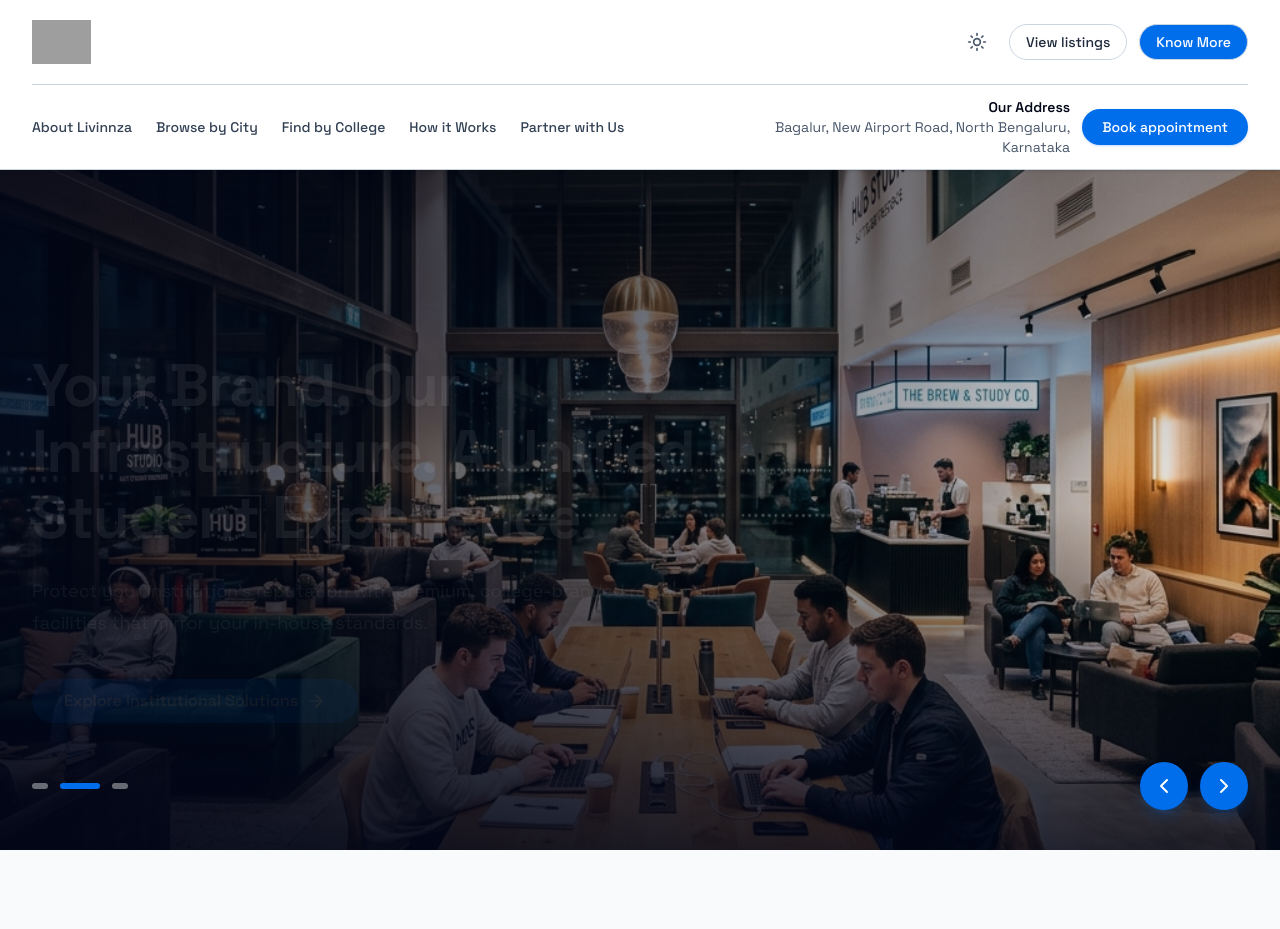
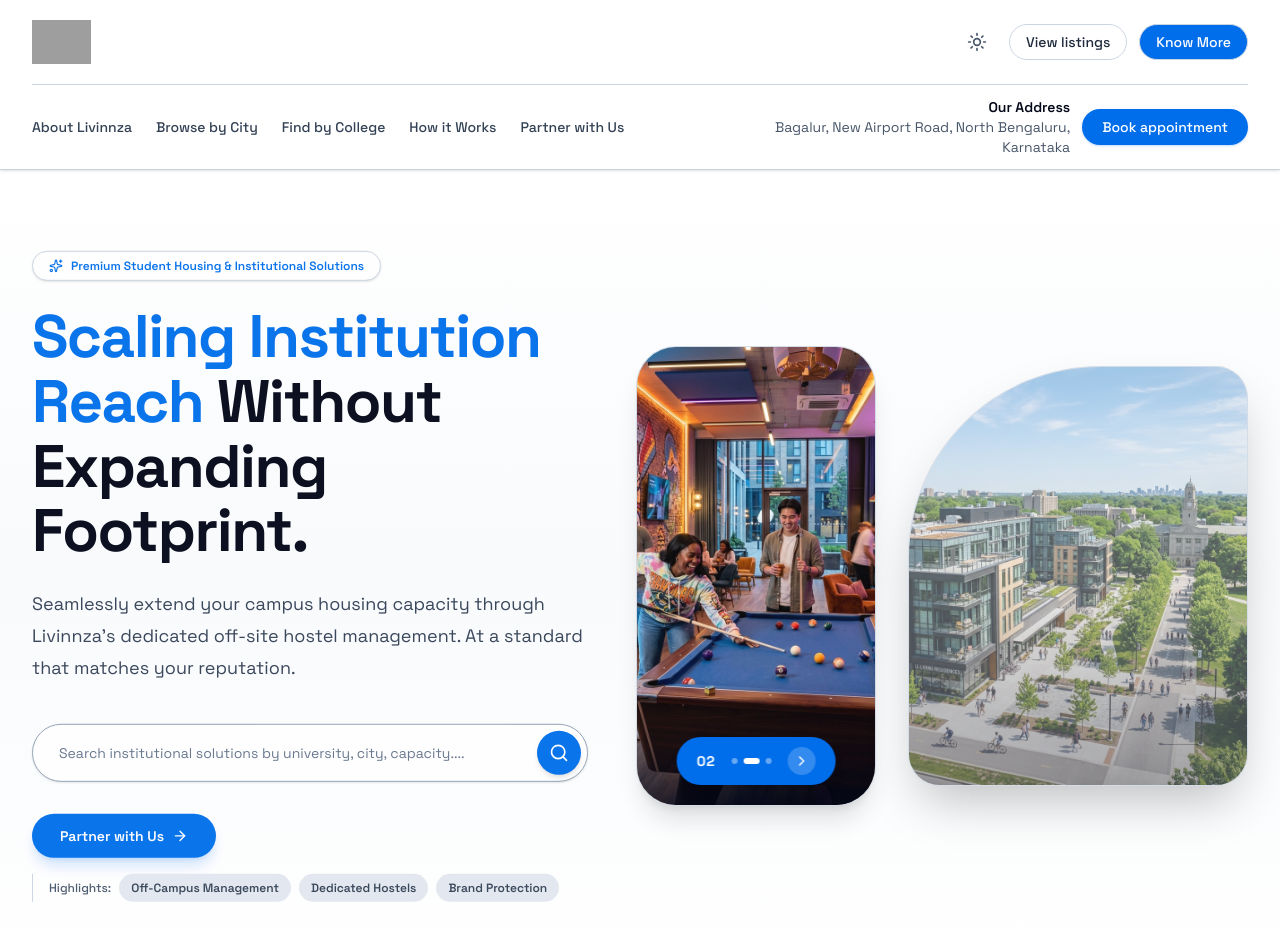
Before and after one commit to Aparna-1999/livinzza, a Next.js app: page / in a window 1280 px wide. Shown: the top 929 px of the page. Built offline with nearby package versions, Linux system fonts and the light colour scheme; grey boxes are pictures that could not be loaded.

Commit message:
Ui changes

```diff
--- a/src/components/organisms/UniversitySlider.tsx
+++ b/src/components/organisms/UniversitySlider.tsx
@@ -5,37 +5,51 @@ import Image from "next/image";
 import { AnimatePresence, motion } from "framer-motion";
 import { Typography } from "../atoms/Typography";
 import { Button } from "../atoms/Button";
-import { ArrowRight, ChevronLeft, ChevronRight } from "lucide-react";
+import { Badge } from "../atoms/Badge";
+import { ArrowRight, ChevronRight, Search, Sparkles } from "lucide-react";
 
 const sliderData = [
   {
     id: 1,
-    headline: "Scaling Your Institution’s Reach Without Expanding Your Footprint.",
-    subheadline: "Seamlessly extend your campus housing capacity through Livinnza’s dedicated off-site hostel management.",
-    cta: "Partner with Us",
-    href: "/partner-with-us",
-    image: "/images/slider_1_capacity.png",
+    highlight: "Affordable Hostels",
+    headline: " & Shared Living Redefined.",
+    subheadline: "Affordable hostels and shared accommodations with aesthetically designed rooms, shared amenities, a vibrant community and convenient services. At a price that suits every wallet.",
+    cta: "Find Your Hostel",
+    href: "/hostels",
+    searchPlaceholder: "Find your comfortable stay by your college, location, city....",
+    imageLeft: "/images/lifestyle_1.png",
+    imageRight: "/images/slider_3_network.png",
+    tags: ["Bangalore", "Christ University", "Jain University", "Affordable"],
   },
   {
     id: 2,
-    headline: "Your Brand, Our Infrastructure. A Unified Student Experience.",
-    subheadline: "Protect your institution's reputation with premium, college-branded residential facilities that mirror your in-house standards.",
-    cta: "Explore Institutional Solutions",
-    href: "/institutional-solutions",
-    image: "/images/slider_2_brand.png",
+    highlight: "Scaling Institution Reach",
+    headline: " Without Expanding Footprint.",
+    subheadline: "Seamlessly extend your campus housing capacity through Livinnza’s dedicated off-site hostel management. At a standard that matches your reputation.",
+    cta: "Partner with Us",
+    href: "/partner-with-us",
+    searchPlaceholder: "Search institutional solutions by university, city, capacity....",
+    imageLeft: "/images/lifestyle_2.png",
+    imageRight: "/images/slider_1_capacity.png",
+    tags: ["Off-Campus Management", "Dedicated Hostels", "Brand Protection"],
   },
   {
     id: 3,
-    headline: "Bangalore’s Premier Student Housing Network at Your Fingertips.",
-    subheadline: "Curated, verified, and strategically located hostels for students and parents seeking academic-focused living.",
-    cta: "Find Your Hostel",
-    href: "#cities",
-    image: "/images/slider_3_network.png",
+    highlight: "Your Brand, Our Infrastructure.",
+    headline: " A Unified Experience.",
+    subheadline: "Protect your institution's reputation with premium, college-branded residential facilities that mirror your in-house standards. Designed for student success.",
+    cta: "Explore Solutions",
+    href: "/know-more",
+    searchPlaceholder: "Explore branded hostels near Christ, Jain, VIT, DU....",
+    imageLeft: "/images/lifestyle_3.png",
+    imageRight: "/images/slider_2_brand.png",
+    tags: ["Verified Safety", "Premium Amenities", "Warden Supervision"],
   },
 ];
 
 const UniversitySlider = () => {
   const [activeSlide, setActiveSlide] = useState(0);
+  const [searchQuery, setSearchQuery] = useState("");
 
   useEffect(() => {
     const interval = window.setInterval(() => {
@@ -46,88 +60,148 @@ const UniversitySlider = () => {
   }, []);
 
   const nextSlide = () => setActiveSlide((current) => (current + 1) % sliderData.length);
-  const prevSlide = () => setActiveSlide((current) => (current - 1 + sliderData.length) % sliderData.length);
+
+  const handleSearch = (e: React.FormEvent) => {
+    e.preventDefault();
+    if (searchQuery.trim()) {
+      window.location.href = `/hostels?q=${encodeURIComponent(searchQuery.trim())}`;
+    } else {
+      window.location.href = sliderData[activeSlide].href;
+    }
+  };
 
   return (
-    <section id="executive-vision" className="relative h-[85vh] min-h-[600px] w-full overflow-hidden bg-slate-950">
-      <AnimatePresence mode="popLayout" initial={false}>
+    <section id="executive-vision" className="relative w-full overflow-hidden bg-gradient-to-b from-white via-slate-50 to-white py-12 lg:py-20 dark:from-slate-950 dark:via-slate-900 dark:to-slate-950">
+      <div className="mx-auto max-w-7xl px-4 sm:px-6 lg:px-8">
+        <div className="grid gap-12 lg:grid-cols-[1.1fr_0.9fr] lg:items-center lg:gap-8 xl:gap-12 min-h-[600px]">
+          {/* Left Column: Text, Search Bar, CTA */}
+          <div className="flex flex-col justify-center">
+            <AnimatePresence mode="wait">
+              <motion.div
+                key={activeSlide}
+                initial={{ opacity: 0, y: 20 }}
+                animate={{ opacity: 1, y: 0 }}
+                exit={{ opacity: 0, y: -20 }}
+                transition={{ duration: 0.5, ease: "easeOut" }}
+              >
+                <div className="mb-6 inline-flex items-center gap-2 rounded-full border border-slate-200 bg-white px-4 py-1.5 text-xs font-semibold text-primary shadow-sm dark:border-white/10 dark:bg-white/5 dark:text-primary/90">
+                  <Sparkles className="h-3.5 w-3.5" />
+                  <span>Premium Student Housing & Institutional Solutions</span>
+                </div>
+
+                <Typography variant="h1" className="text-[clamp(2.4rem,4.5vw,4.2rem)] font-extrabold leading-[1.08] tracking-tight text-slate-900 dark:text-white">
+                  <span className="text-primary">{sliderData[activeSlide].highlight}</span>
+                  {sliderData[activeSlide].headline}
+                </Typography>
+
+                <Typography variant="p" className="mt-6 max-w-xl text-lg leading-8 text-slate-600 dark:text-slate-300">
+                  {sliderData[activeSlide].subheadline}
+                </Typography>
+
+                {/* Search Bar */}
+                <form onSubmit={handleSearch} className="mt-10 flex w-full max-w-xl items-center justify-between rounded-full border border-slate-300 bg-white p-1.5 shadow-sm transition-shadow hover:shadow-md dark:border-white/15 dark:bg-slate-900">
+                  <input
+                    type="text"
+                    value={searchQuery}
+                    onChange={(e) => setSearchQuery(e.target.value)}
+                    placeholder={sliderData[activeSlide].searchPlaceholder}
+                    className="w-full bg-transparent px-5 py-3 text-sm text-slate-800 placeholder-slate-400 focus:outline-none dark:text-white"
+                  />
+                  <button
+                    type="submit"
+                    className="flex h-11 w-11 shrink-0 items-center justify-center rounded-full bg-primary text-white shadow-md transition-all hover:bg-primary-hover"
+                    aria-label="Search hostels"
+                  >
+                    <Search className="h-5 w-5" />
+                  </button>
+                </form>
+
+                {/* Quick Action CTA & Tags */}
+                <div className="mt-8 flex flex-wrap items-center gap-4">
+                  <Button href={sliderData[activeSlide].href} variant="primary" className="inline-flex items-center gap-2 rounded-full px-7 py-3.5 text-sm font-semibold shadow-lg shadow-primary/20">
+                    {sliderData[activeSlide].cta}
+                    <ArrowRight className="h-4 w-4" />
+                  </Button>
+
+                  <div className="flex flex-wrap items-center gap-2 border-l border-slate-200 pl-4 dark:border-white/10">
+                    <span className="text-xs font-medium text-slate-500 dark:text-slate-400">Highlights:</span>
+                    {sliderData[activeSlide].tags.map((tag) => (
+                      <Badge key={tag} variant="secondary" className="rounded-full bg-slate-100 px-3 py-1.5 text-xs text-slate-600 dark:bg-white/5 dark:text-slate-300">
+                        {tag}
+                      </Badge>
+                    ))}
+                  </div>
+                </div>
+              </motion.div>
+            </AnimatePresence>
+          </div>
+
+          {/* Right Column: The Two Beautiful Image Containers */}
+          <div className="relative flex items-center justify-center gap-4 sm:gap-6 lg:gap-8 py-6">
+            {/* Container 1: Left Image (Tall Pill) */}
+            <div className="relative h-[400px] w-[200px] sm:h-[460px] sm:w-[240px] shrink-0 overflow-hidden rounded-[2.5rem] shadow-xl border border-slate-200/60 dark:border-white/10 bg-slate-100 dark:bg-slate-800">
+              <AnimatePresence mode="wait">
                 <motion.div
                   key={activeSlide}
                   initial={{ opacity: 0, scale: 1.05 }}
                   animate={{ opacity: 1, scale: 1 }}
-          exit={{ opacity: 0 }}
-          transition={{ duration: 0.8, ease: "easeInOut" }}
+                  exit={{ opacity: 0, scale: 0.95 }}
+                  transition={{ duration: 0.5 }}
                   className="absolute inset-0"
                 >
-          <Image
-            src={sliderData[activeSlide].image}
-            alt={sliderData[activeSlide].headline}
-            fill
-            className="object-cover"
-            priority
-          />
-          {/* Gradient overlay for readability */}
-          <div className="absolute inset-0 bg-gradient-to-r from-slate-950/80 via-slate-900/50 to-transparent" />
-          <div className="absolute inset-0 bg-gradient-to-t from-slate-950/80 via-transparent to-slate-900/30" />
+                  <Image src={sliderData[activeSlide].imageLeft} alt="Student Lifestyle" fill className="object-cover" priority />
                 </motion.div>
               </AnimatePresence>
 
-      {/* Content */}
-      <div className="relative z-10 mx-auto flex h-full max-w-7xl flex-col justify-center px-4 sm:px-6 lg:px-8">
-        <div className="max-w-3xl">
+              {/* Bottom gradient overlay for slider controls */}
+              <div className="absolute inset-x-0 bottom-0 h-32 bg-gradient-to-t from-slate-950/80 via-slate-950/30 to-transparent z-10" />
+
+              {/* Slider Control Pill at the bottom */}
+              <div className="absolute bottom-5 left-1/2 z-20 flex -translate-x-1/2 items-center gap-3 rounded-full bg-primary px-5 py-2.5 text-white shadow-lg backdrop-blur">
+                <span className="text-sm font-bold tracking-wider">0{activeSlide + 1}</span>
+                <div className="flex items-center gap-1.5 px-1">
+                  {sliderData.map((_, idx) => (
+                    <button
+                      key={idx}
+                      onClick={() => setActiveSlide(idx)}
+                      className={`h-1.5 rounded-full transition-all ${activeSlide === idx ? "w-4 bg-white" : "w-1.5 bg-white/40 hover:bg-white/60"}`}
+                      aria-label={`Go to slide ${idx + 1}`}
+                    />
+                  ))}
+                </div>
+                <button
+                  onClick={nextSlide}
+                  className="flex h-7 w-7 items-center justify-center rounded-full bg-white/20 text-white transition-all hover:bg-white/40"
+                  aria-label="Next slide"
+                >
+                  <ChevronRight className="h-4 w-4" />
+                </button>
+              </div>
+            </div>
+
+            {/* Container 2: Right Image (Quarter Circle Arch Top-Left) */}
+            <div className="relative h-[360px] w-[260px] sm:h-[420px] sm:w-[320px] lg:w-[340px] shrink-0">
+              {/* Decorative Background Arch */}
+              <div className="absolute -left-6 -top-6 h-full w-full rounded-br-3xl rounded-bl-3xl rounded-tr-3xl rounded-tl-[10rem] sm:rounded-tl-[12rem] bg-gradient-to-br from-indigo-100 via-purple-100 to-transparent dark:from-indigo-950/40 dark:via-purple-950/20 -z-10 border border-purple-200/60 dark:border-purple-800/30" />
+
+              {/* Main Image Container */}
+              <div className="relative h-full w-full overflow-hidden rounded-br-3xl rounded-bl-3xl rounded-tr-3xl rounded-tl-[10rem] sm:rounded-tl-[12rem] shadow-2xl border border-slate-200/60 dark:border-white/10 bg-slate-100 dark:bg-slate-800">
                 <AnimatePresence mode="wait">
                   <motion.div
                     key={activeSlide}
-              initial={{ opacity: 0, y: 30 }}
-              animate={{ opacity: 1, y: 0 }}
-              exit={{ opacity: 0, y: -20 }}
-              transition={{ duration: 0.5, delay: 0.2 }}
+                    initial={{ opacity: 0, scale: 1.05 }}
+                    animate={{ opacity: 1, scale: 1 }}
+                    exit={{ opacity: 0, scale: 0.95 }}
+                    transition={{ duration: 0.5, delay: 0.1 }}
+                    className="absolute inset-0"
                   >
-              <Typography variant="h1" className="text-[clamp(2.5rem,5vw,4.5rem)] font-bold leading-[1.1] tracking-tight text-white drop-shadow-md">
-                {sliderData[activeSlide].headline}
-              </Typography>
-              <Typography variant="p" className="mt-6 text-lg leading-8 text-slate-200 drop-shadow">
-                {sliderData[activeSlide].subheadline}
-              </Typography>
-              <div className="mt-10 flex items-center gap-4">
-                <Button href={sliderData[activeSlide].href} variant="primary" className="inline-flex items-center gap-2 rounded-full px-8 py-4 text-base shadow-lg shadow-primary/20">
-                  {sliderData[activeSlide].cta}
-                  <ArrowRight className="h-5 w-5" />
-                </Button>
-              </div>
+                    <Image src={sliderData[activeSlide].imageRight} alt="Student Accommodation" fill className="object-cover" priority />
                   </motion.div>
                 </AnimatePresence>
+                <div className="absolute inset-0 bg-gradient-to-t from-slate-950/30 via-transparent to-transparent" />
               </div>
             </div>
-
-      {/* Navigation Controls */}
-      <div className="absolute bottom-10 left-0 right-0 z-20 mx-auto flex max-w-7xl items-center justify-between px-4 sm:px-6 lg:px-8">
-        <div className="flex gap-3">
-          {sliderData.map((_, index) => (
-            <button
-              key={index}
-              onClick={() => setActiveSlide(index)}
-              className={`h-1.5 rounded-full transition-all duration-300 ${activeSlide === index ? "w-10 bg-primary" : "w-4 bg-white/40 hover:bg-white/60"}`}
-              aria-label={`Go to slide ${index + 1}`}
-            />
-          ))}
           </div>
-
-        <div className="flex items-center gap-3">
-          <button
-            onClick={prevSlide}
-            className="flex h-12 w-12 items-center justify-center rounded-full bg-primary text-white shadow-lg shadow-primary/20 transition-all hover:bg-primary-hover"
-            aria-label="Previous slide"
-          >
-            <ChevronLeft className="h-6 w-6" />
-          </button>
-          <button
-            onClick={nextSlide}
-            className="flex h-12 w-12 items-center justify-center rounded-full bg-primary text-white shadow-lg shadow-primary/20 transition-all hover:bg-primary-hover"
-            aria-label="Next slide"
-          >
-            <ChevronRight className="h-6 w-6" />
-          </button>
         </div>
       </div>
     </section>
```
Lines whose indentation alone changed are shown as unchanged.
